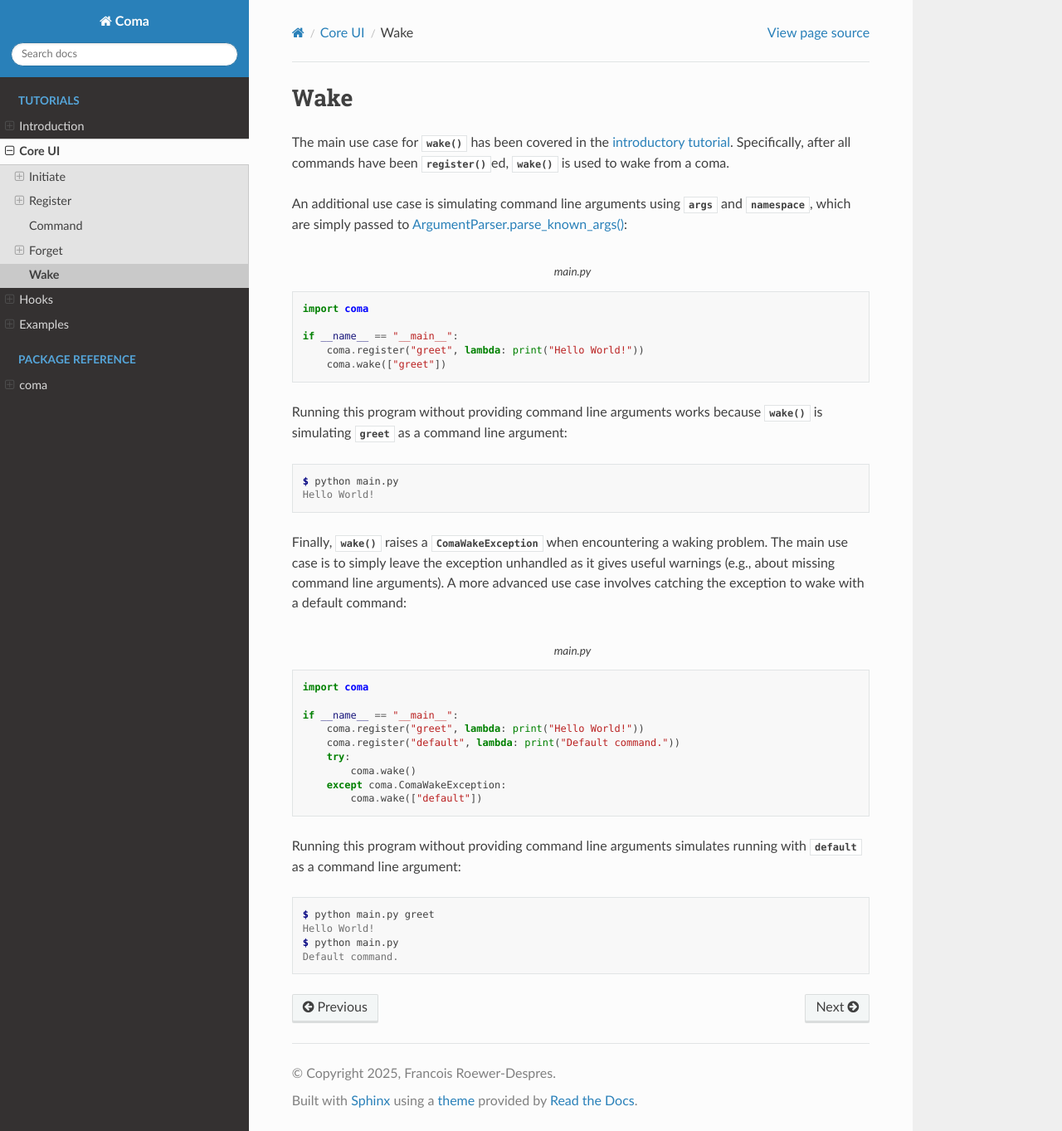
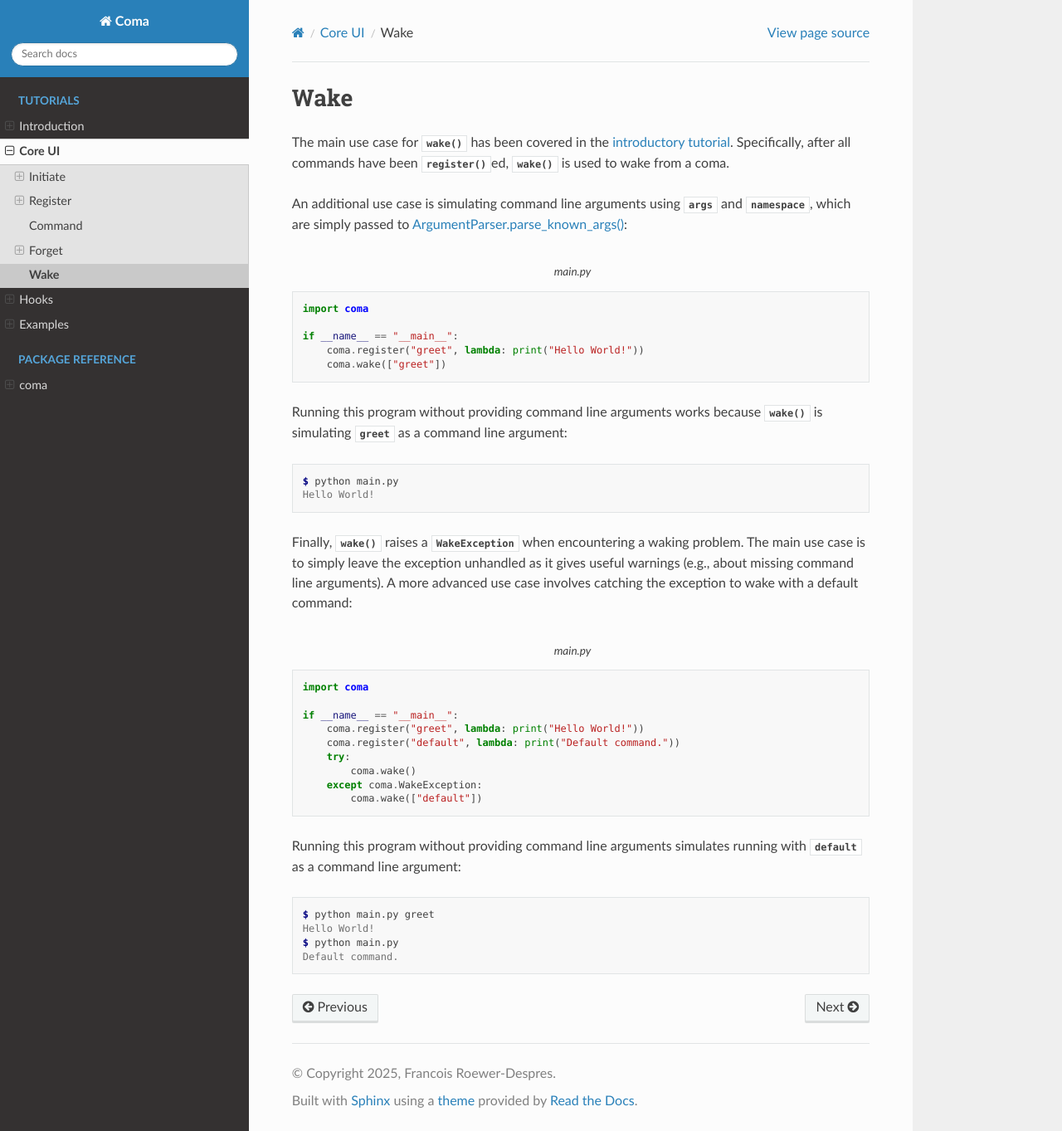
Before and after one commit to francois-rd/coma, a Sphinx documentation site: the page built from docs/source/tutorials/core/wake.rst, in a window 1280 px wide and 1363 px high. Shown: the whole window at 83% size. Built offline with Sphinx 7.4.7 and the Read the Docs theme 3.1.0, drawn with Linux system fonts in a browser that asks for light colours.

Commit message:
Fix broken docstring reference

```diff
--- a/docs/source/tutorials/core/wake.rst
+++ b/docs/source/tutorials/core/wake.rst
@@ -29,7 +29,7 @@ Running this program without providing command line arguments works because
 
 
 Finally, :func:`~coma.core.wake.wake` raises a
-:class:`~coma.core.wake.ComaWakeException` when encountering a waking problem.
+:class:`~coma.core.wake.WakeException` when encountering a waking problem.
 The main use case is to simply leave the exception unhandled as it gives useful
 warnings (e.g., about missing command line arguments). A more advanced use case
 involves catching the exception to wake with a default command:
@@ -44,7 +44,7 @@ involves catching the exception to wake with a default command:
         coma.register("default", lambda: print("Default command."))
         try:
             coma.wake()
-        except coma.ComaWakeException:
+        except coma.WakeException:
             coma.wake(["default"])
 
 Running this program without providing command line arguments simulates running
```
